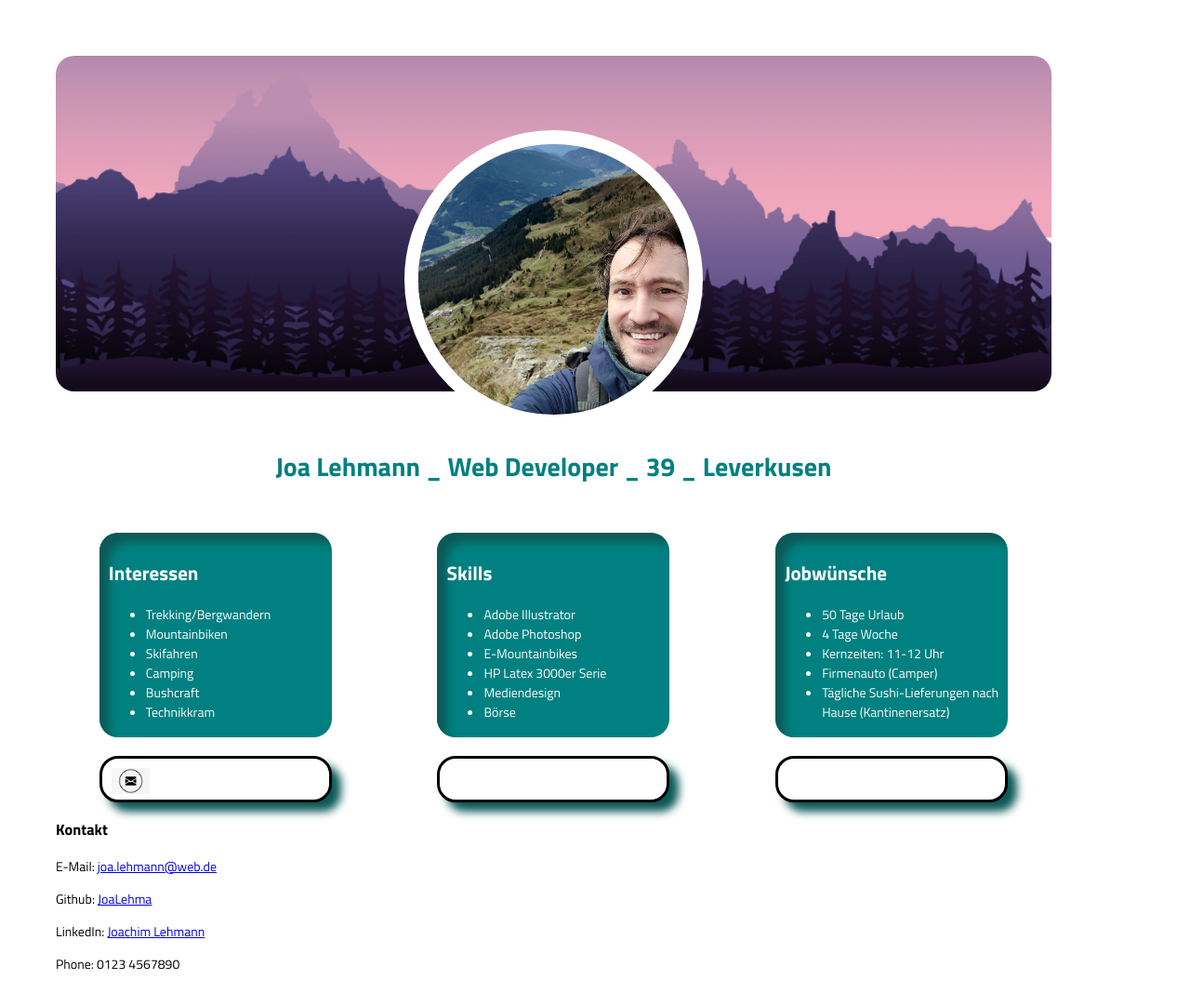
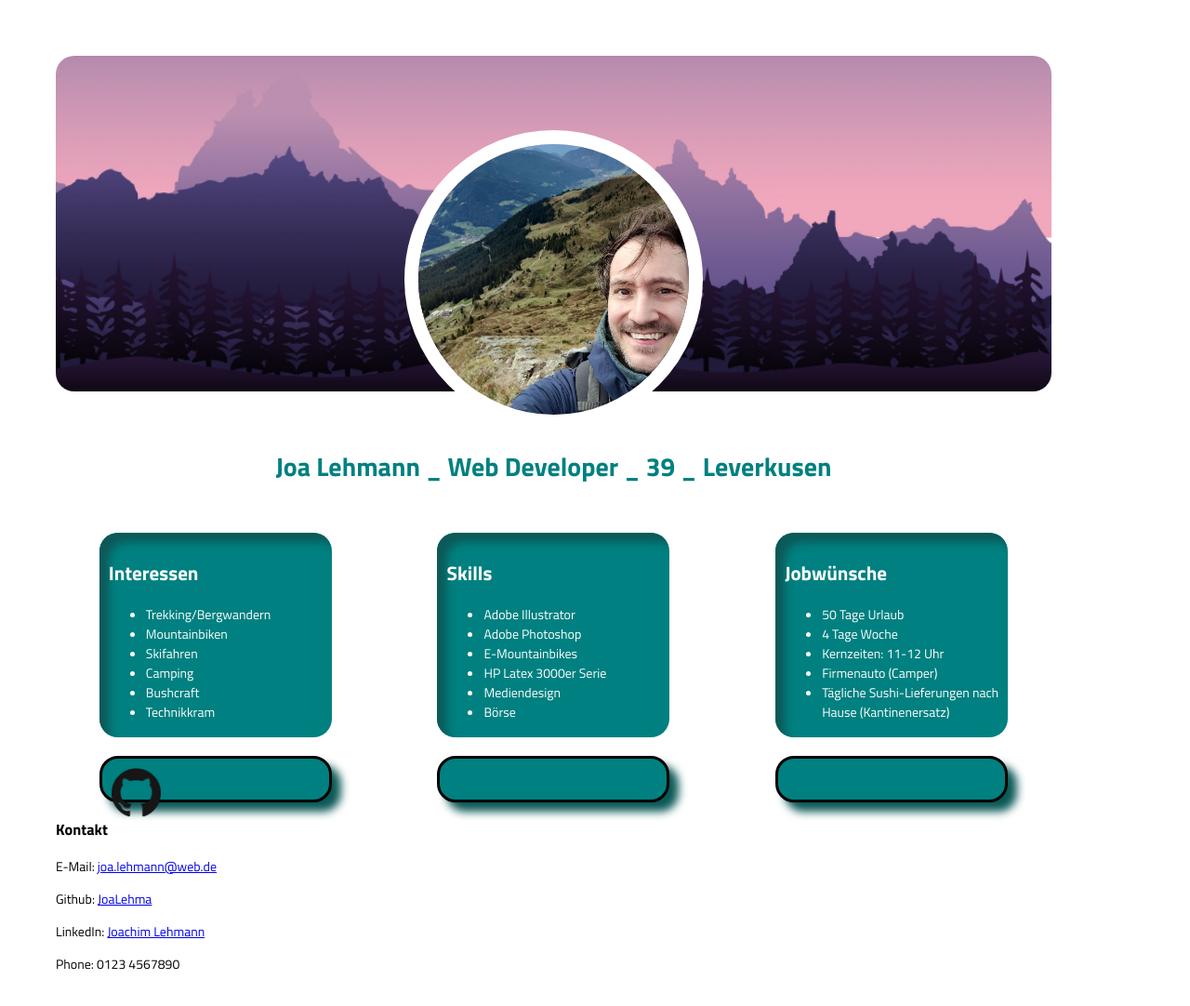
Before and after one commit to JoaLehma/personal-website, a plain HTML site: page index.html in a window 1280 px wide. Shown: the whole page at 93% size. Drawn offline with Linux system fonts and the light colour scheme.

Commit message:
Add new Github Icon

```diff
--- a/index.html
+++ b/index.html
@@ -65,7 +65,7 @@
           <div class="email">
             <img
               class="emaillogo"
-              src="/img/email-selected-email-envelope-icon-with-png-and-vector-format-732630.png"
+              src="/img/GitHub-Mark-120px-plus.png"
               alt="E-Mail Logo"
             />
           </div>
--- a/styles.css
+++ b/styles.css
@@ -77,14 +77,18 @@ body {
 .mediaboxes {
   width: 25rem;
   height: 5rem;
-  background-color: white;
+  background-color: teal;
   border-radius: 20px;
   border: solid;
   border-width: 0.1 rem;
   box-shadow: 1rem 1rem 1rem rgb(12, 89, 88);
 }
 
+mediaboxes:hover {
+  background-color: white;
+}
+
 .emaillogo {
-  width: 25%;
+  width: 30%;
   padding: 1rem;
 }
```
Also changed, not shown: img/GitHub-Mark-120px-plus.png (added).
